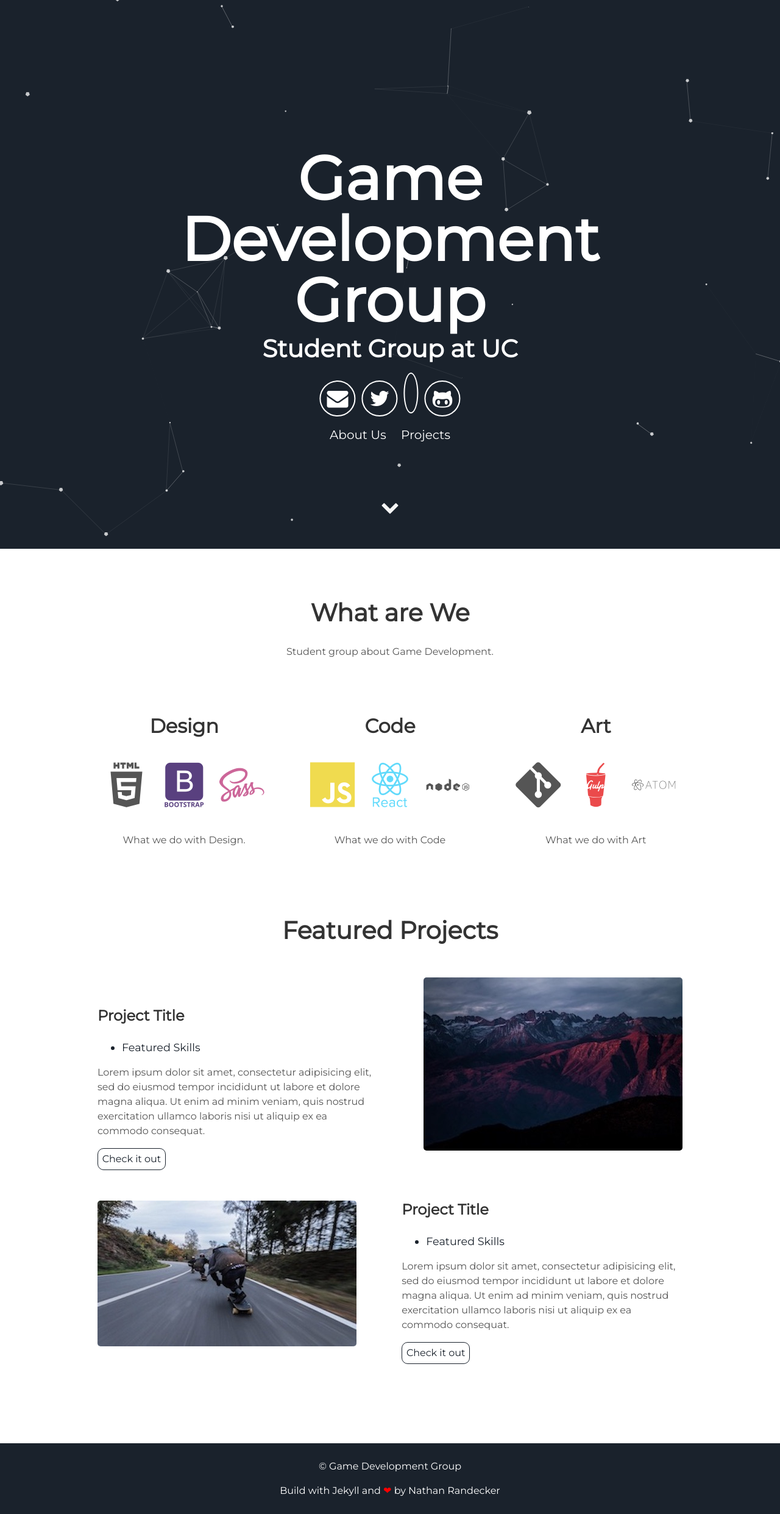
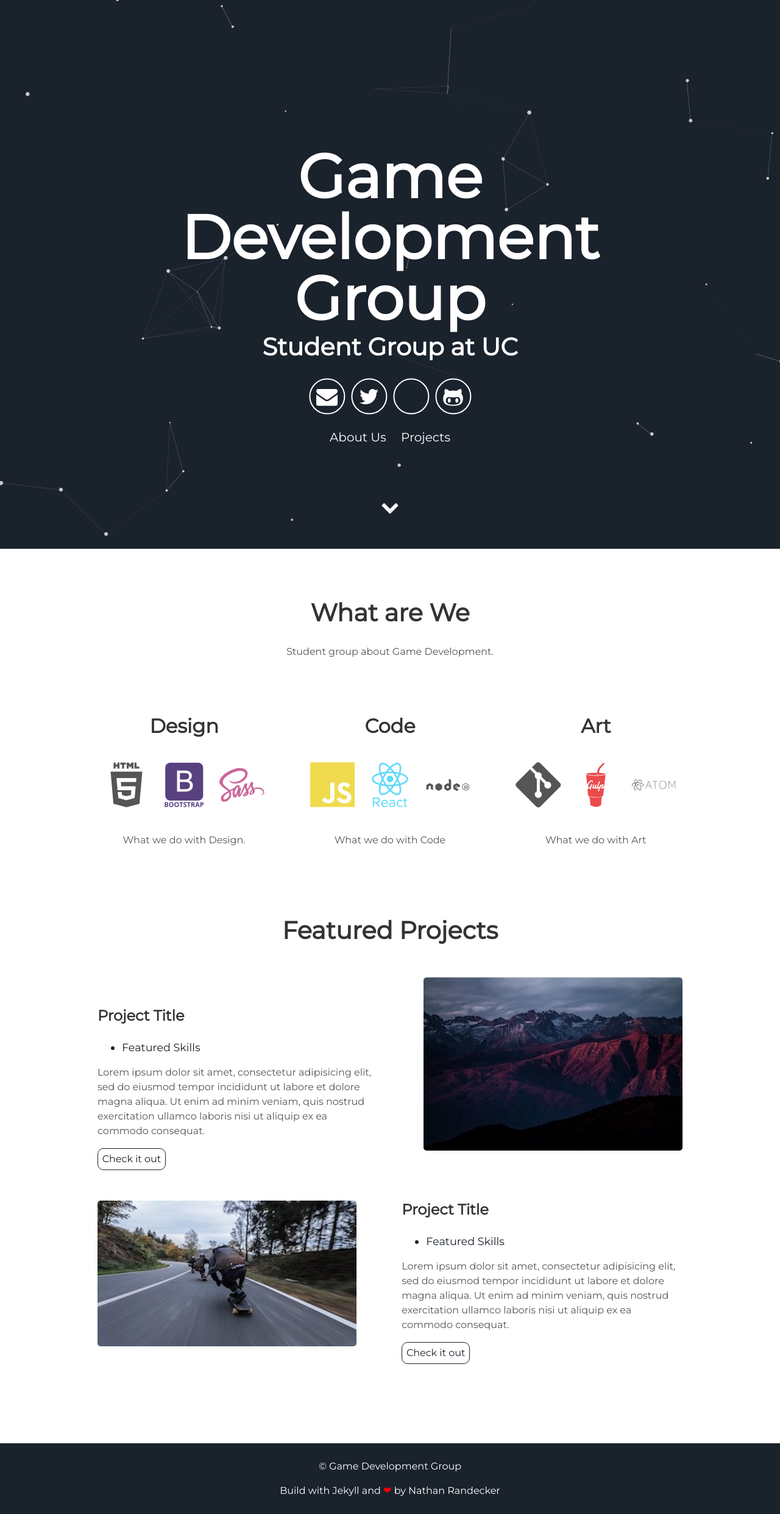
Before and after one commit to gamedevcincy/gamedevcincy.github.io, a Jekyll site: the page built from index.html, in a window 1280 px wide. Shown: the whole page at 61% size. Built offline with Jekyll 4.4.1, drawn with Linux system fonts in a browser that asks for light colours.

Commit message:
Update header.html

```diff
--- a/_includes/header.html
+++ b/_includes/header.html
@@ -7,7 +7,7 @@
       <div class="header-icons">
         <a aria-label="Send email" href="mailto:ucgamedevgroup@gmail.com"><i class="icon fa fa-envelope"></i></a>
         <a aria-label="Twitter Icon" target="_blank" href="#"><i class="icon fa fa-twitter" aria-hidden="true"></i></a>
-        <a aria-label="Slack Icon" target="_blank" href="https://gamedevcincy.slack.com"><i class="icon fab fa-slack-hash" aria-hidden="true"></i></a>
+        <a aria-label="Slack Icon" target="_blank" href="https://gamedevcincy.slack.com"><i class="icon fa fa-slack-hash" aria-hidden="true"></i></a>
         <a aria-label="Github Icon" target="_blank" href="https://github.com/gamedevcincy/"><i class="icon fa fa-github-alt" aria-hidden="true"></i></a>
       </div>
       <div class="header-links">
```
